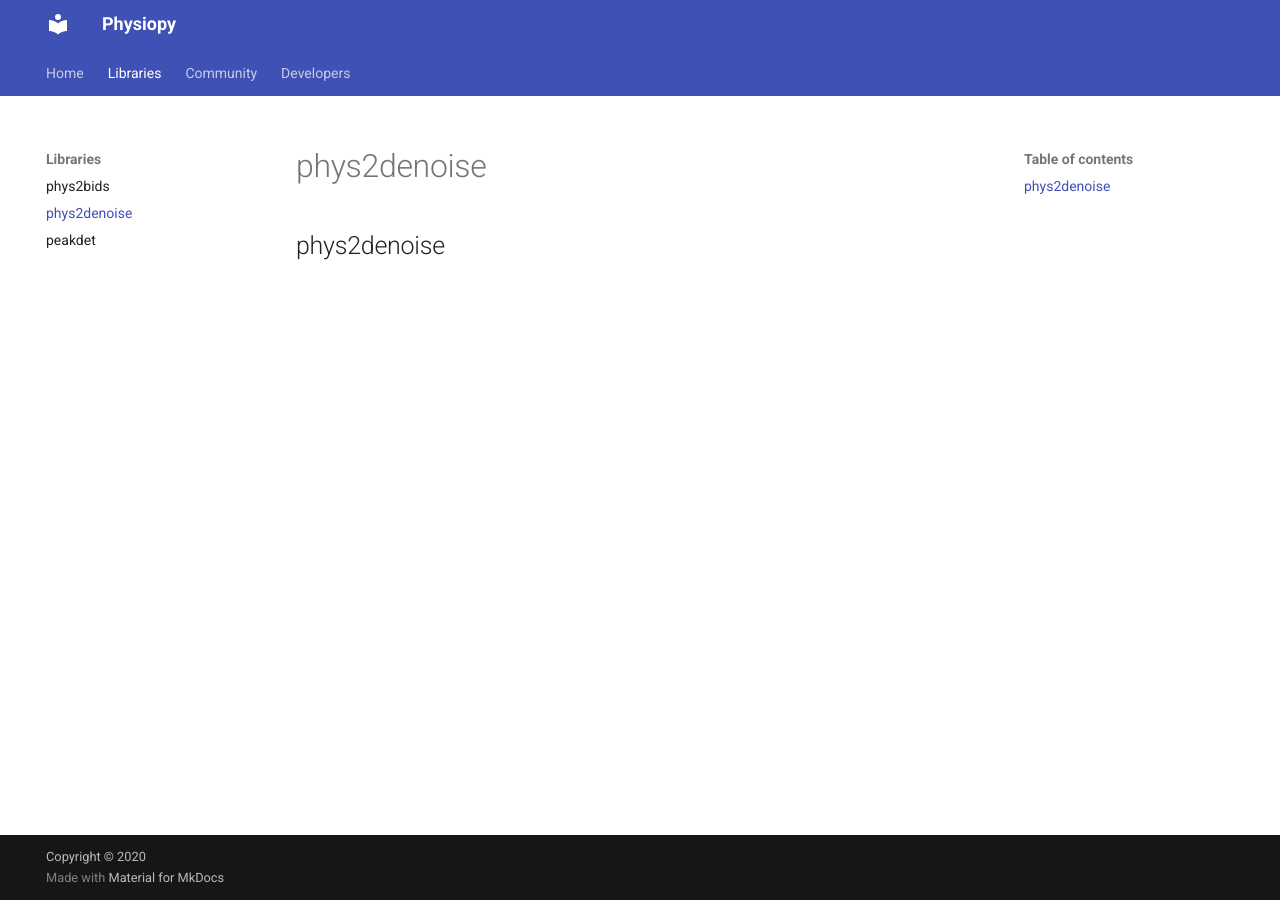
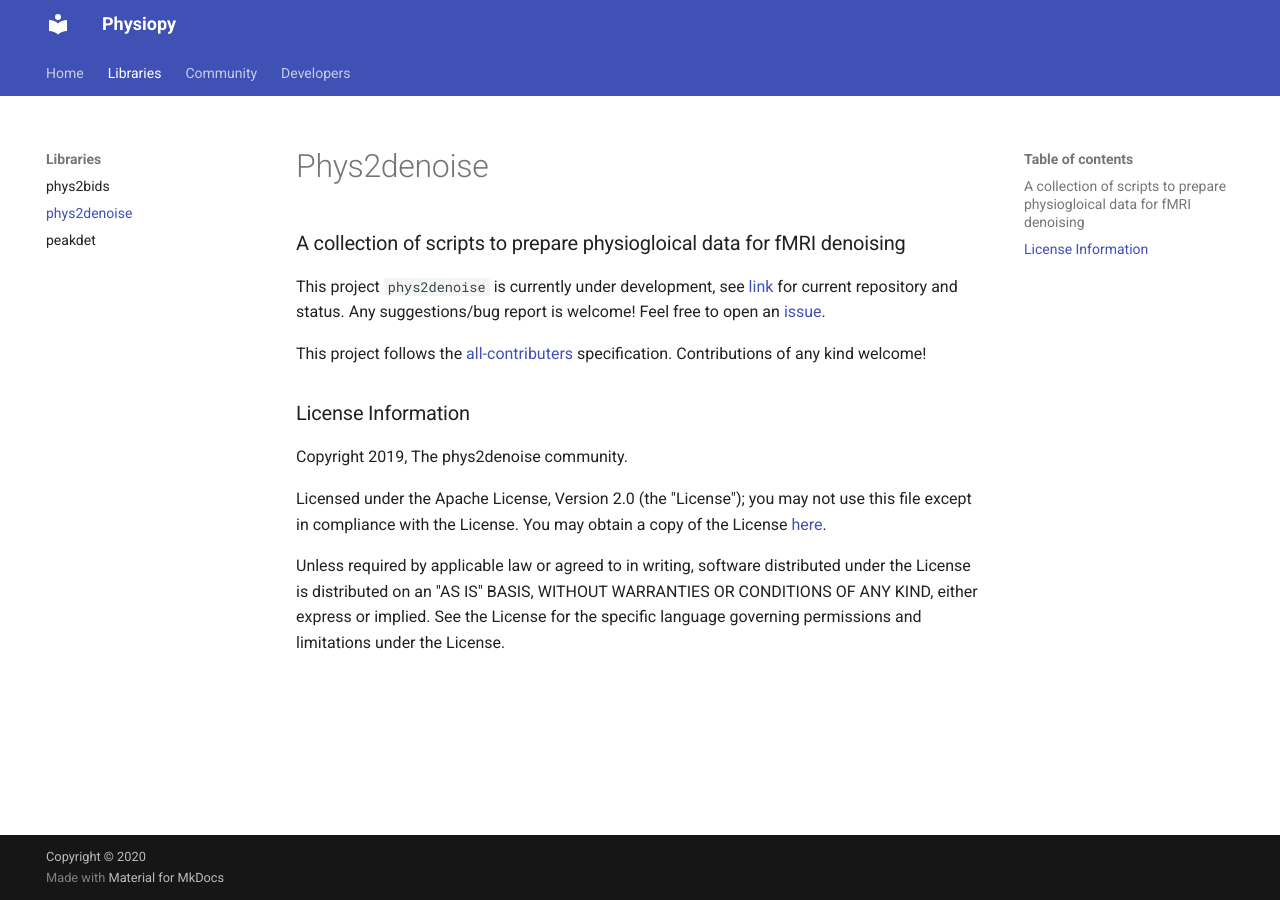
Before and after one commit to physiopy/physiopy.github.io, an MkDocs documentation site: the page built from docs/libraries/phys2denoise.md, in a window 1280 px wide. Built offline with MkDocs 1.6.1 and Material for MkDocs 9.7.7, drawn with Linux system fonts in a browser that asks for light colours.

Commit message:
Update phys2denoise.md
Added content to the phys2denoise mark down page - included links to the repository and mentioned that it is still under development

```diff
--- a/docs/libraries/phys2denoise.md
+++ b/docs/libraries/phys2denoise.md
@@ -1 +1,13 @@
-## phys2denoise
+# Phys2denoise
+### A collection of scripts to prepare physiogloical data for fMRI denoising
+
+This project `phys2denoise` is currently under development, see [link](https://github.com/physiopy/phys2denoise) for current repository and status. Any suggestions/bug report is welcome! Feel free to open an [issue](https://github.com/physiopy/phys2denoise/issues).
+
+This project follows the [all-contributers](https://github.com/all-contributors/all-contributors) specification. Contributions of any kind welcome!
+
+### License Information
+Copyright 2019, The phys2denoise community.
+
+Licensed under the Apache License, Version 2.0 (the "License"); you may not use this file except in compliance with the License. You may obtain a copy of the License [here](http://www.apache.org/licenses/LICENSE-2.0).
+
+Unless required by applicable law or agreed to in writing, software distributed under the License is distributed on an "AS IS" BASIS, WITHOUT WARRANTIES OR CONDITIONS OF ANY KIND, either express or implied. See the License for the specific language governing permissions and limitations under the License.
```
